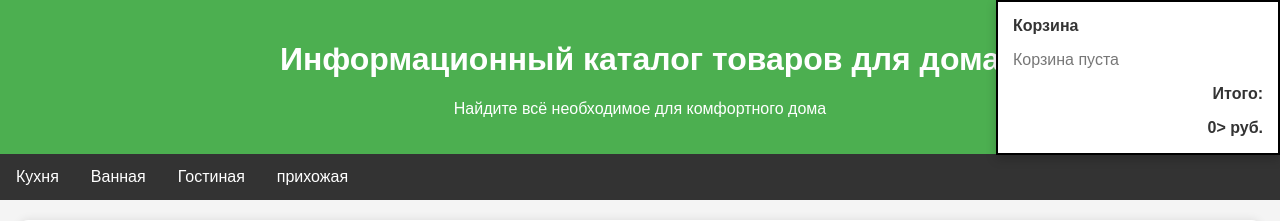
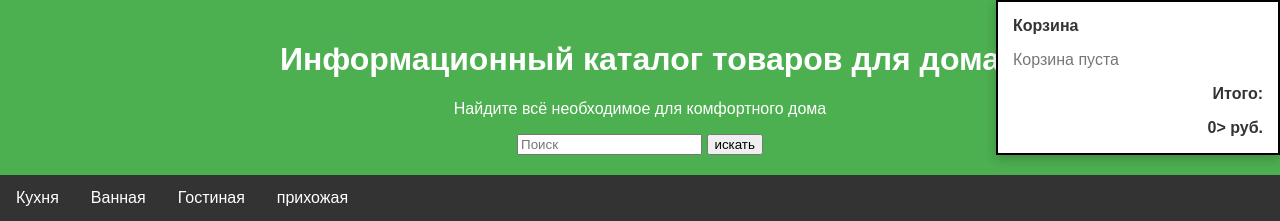
Before and after one commit to jesterrrq/coursework, a PHP site: page /test1.html in a window 1280 px wide. Shown: the top 221 px of the page. Run offline with PHP 8.4, Linux system fonts and the light colour scheme.

Commit message:
Конец курсовой работы 14.03

```diff
--- a/js/inr.js
+++ b/js/inr.js
@@ -0,0 +1,3 @@
+import {Toast} from 'boostrap.esm.min.js'
+Array.from(document.querySelectorAll('.toast'))
+    .forEach(toastNode => new Toast(toastNode))
--- a/test1.html
+++ b/test1.html
@@ -10,7 +10,14 @@
     <header>
         <h1>Информационный каталог товаров для дома</h1>
         <p>Найдите всё необходимое для комфортного дома</p>
+    <form>
+        <input type="text" name="query" placeholder="Поиск"  >
+        <button type="button" class="btn btn-success">искать</button>
+    </form>
     </header>
+
+
+
 
     <nav>
         <a href="test1.html">Кухня</a>
@@ -22,8 +29,6 @@
     <div class="container">
         <section id="kitchen" class="category">
             <h2>Кухня</h2>
-
-            <!-- Товары с data-атрибутами -->
             <div class="product" data-id="1" data-name="Кастрюля" data-price="1500">
                 <img src="https://img.freepik.com/premium-photo/new-metal-cooking-pot-isolated-white_93675-89399.jpg?semt=ais_hybrid" alt="Кастрюля">
                 <h3>Кастрюля</h3>
```
Also changed, not shown: css/styles.css (line endings or trailing spaces).
